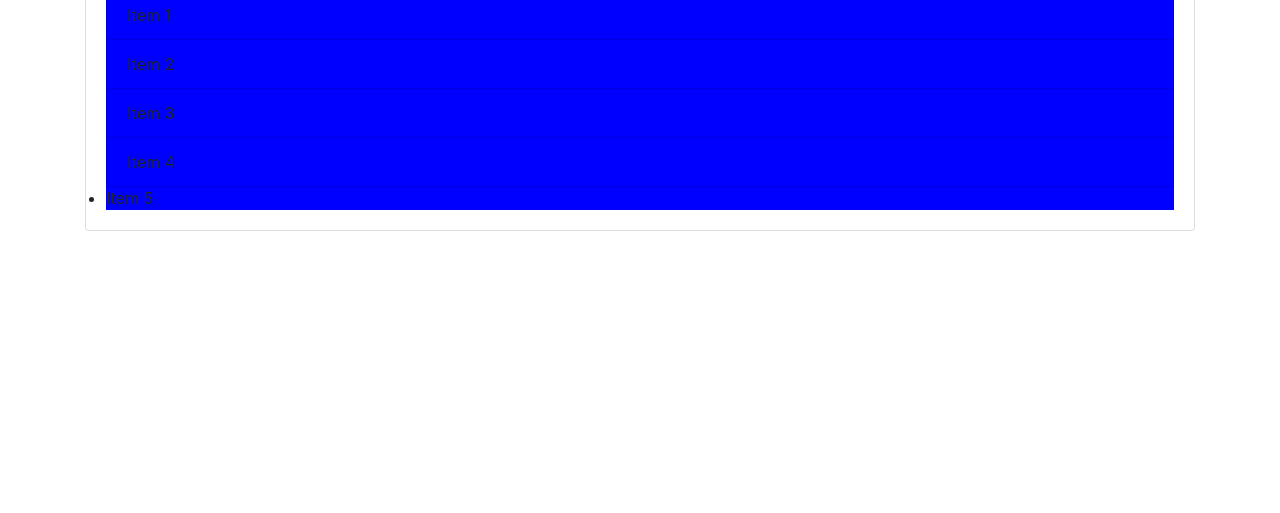
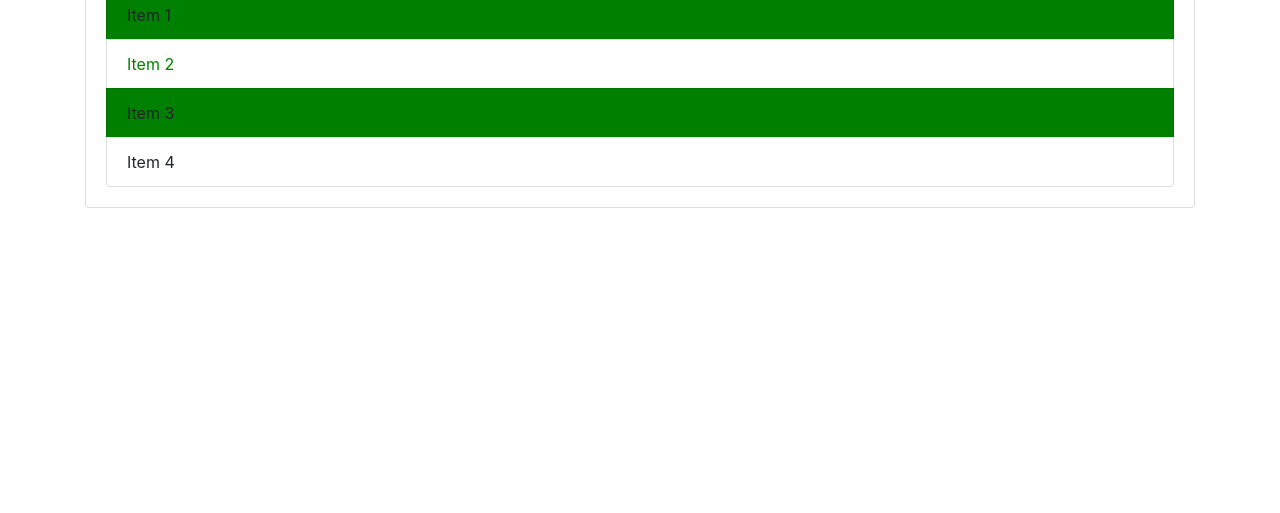
Before and after one commit to dhruv10032808/dom, a plain HTML site: page dom.html in a window 1280 px wide. Shown: the part 287-800 px from the top of the page. Drawn offline with nearby package versions, Linux system fonts and the light colour scheme.

Commit message:
final commit

```diff
--- a/dom.html
+++ b/dom.html
@@ -26,8 +26,7 @@
       <li class="list-group-item">Item 2</li>
       <li class="list-group-item">Item 3</li>
       <li class="list-group-item">Item 4</li>
-      <li>Item 5</li>
-    </ul>
+       </ul>
    </div>
   </div>
 <script src="dom.js"></script>
--- a/dom.js
+++ b/dom.js
@@ -29,14 +29,32 @@
 //}
 
 //#getElementByTagName
-var l=document.getElementsByTagName('li');
+//var l=document.getElementsByTagName('li');
 
-var q=l[2];
-console.log(q);
-q.style.backgroundColor="green";
+//var q=l[2];
+//console.log(q);
+//q.style.backgroundColor="green";
 
 
-for(var i=0;i<l.length;i++)
+//for(var i=0;i<l.length;i++)
+//{
+    //l[i].style.backgroundColor="blue";
+//}
+//using querySelector
+// var item=document.querySelector('.list-group');
+// console.log(item.childNodes);
+// console.log(items.childNodes[1]);
+// var a=item.lastElementChild;
+// console.log(a);
+// var third=item.childNodes[3];
+// third.style.backgroundColor='green';
+// item.childNodes[5].style.color="white";
+
+var items=document.querySelectorAll('li:nth-child(2)');
+console.log(items);
+(items[0]).style.color='green';
+var odd=document.querySelectorAll('li:nth-child(odd)');
+for(var i=0;i<odd.length;i++)
 {
-    l[i].style.backgroundColor="blue";
+    odd[i].style.backgroundColor='green';
 }
```
